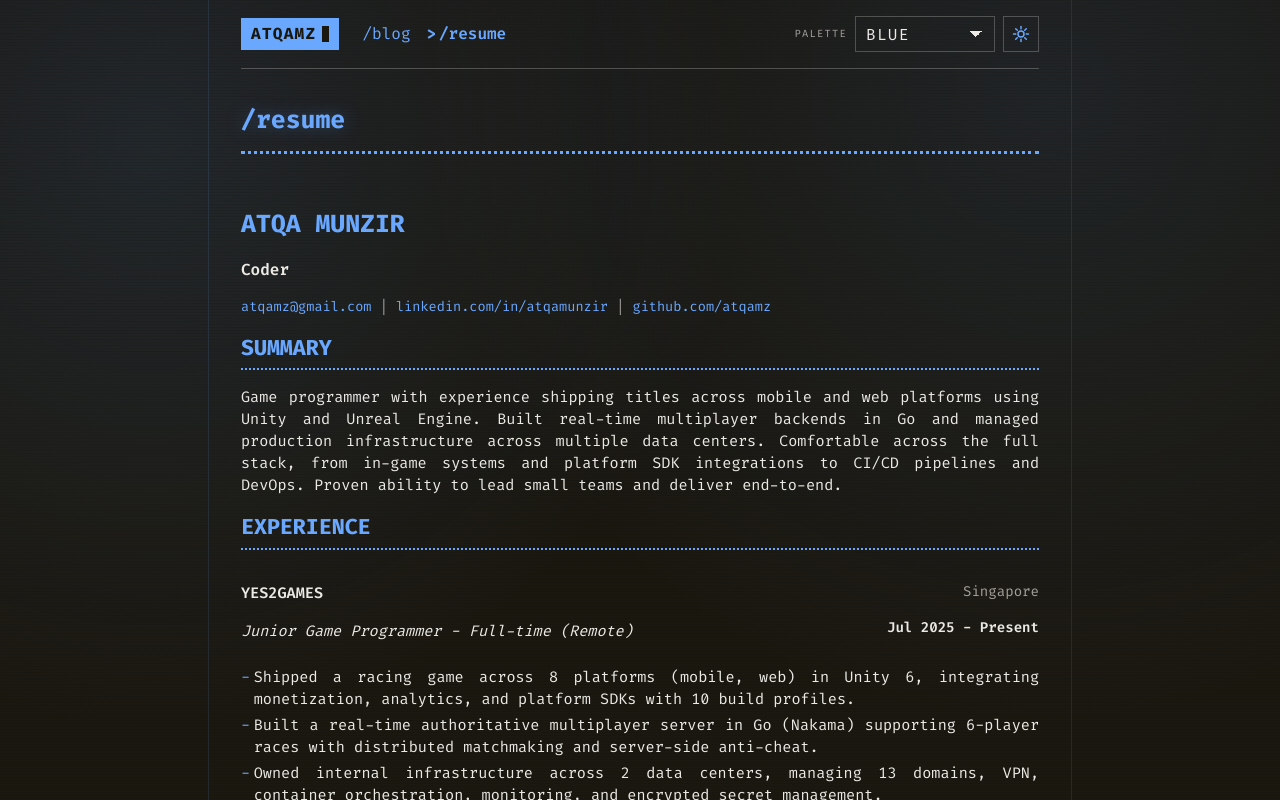
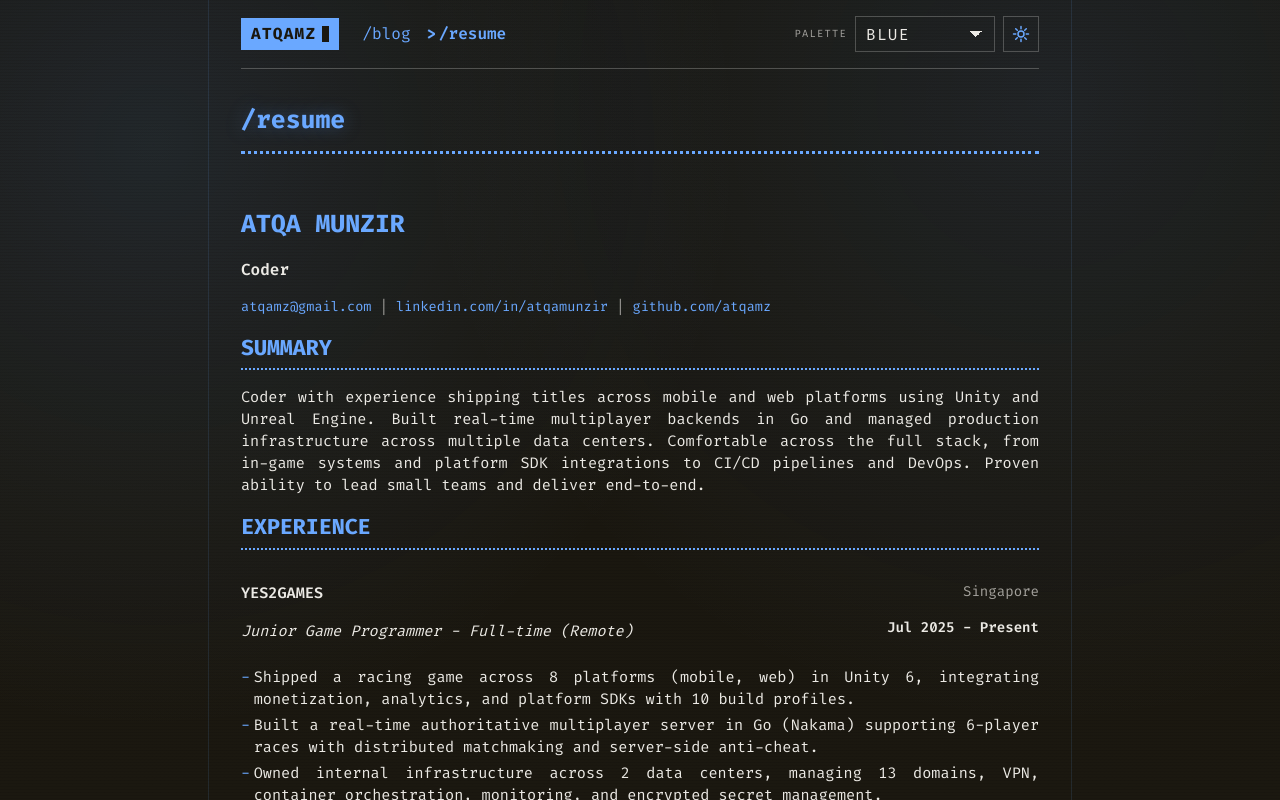
Before and after one commit to atqamz/atqamz.github.io, a Next.js app: page /resume in a window 1280 px wide. Shown: the top 800 px of the page. Built offline with nearby package versions, Linux system fonts and the light colour scheme.

Commit message:
update summary to use Coder

```diff
--- a/app/resume/data/base.ts
+++ b/app/resume/data/base.ts
@@ -9,7 +9,7 @@ const base: ResumeData = {
     { label: "github.com/atqamz", href: "https://github.com/atqamz" },
   ],
   summary:
-    "Game programmer with experience shipping titles across mobile and web platforms using Unity and Unreal Engine. Built real-time multiplayer backends in Go and managed production infrastructure across multiple data centers. Comfortable across the full stack, from in-game systems and platform SDK integrations to CI/CD pipelines and DevOps. Proven ability to lead small teams and deliver end-to-end.",
+    "Coder with experience shipping titles across mobile and web platforms using Unity and Unreal Engine. Built real-time multiplayer backends in Go and managed production infrastructure across multiple data centers. Comfortable across the full stack, from in-game systems and platform SDK integrations to CI/CD pipelines and DevOps. Proven ability to lead small teams and deliver end-to-end.",
   sections: [
     {
       title: "Experience",
```
